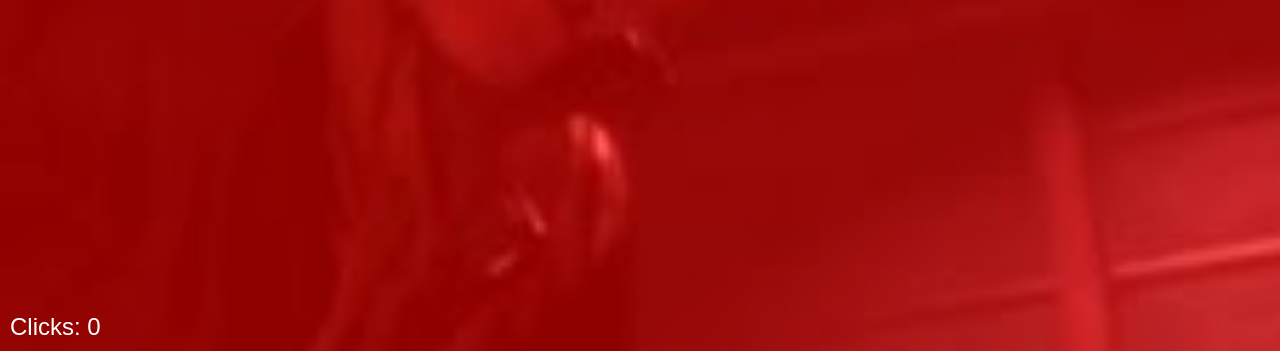
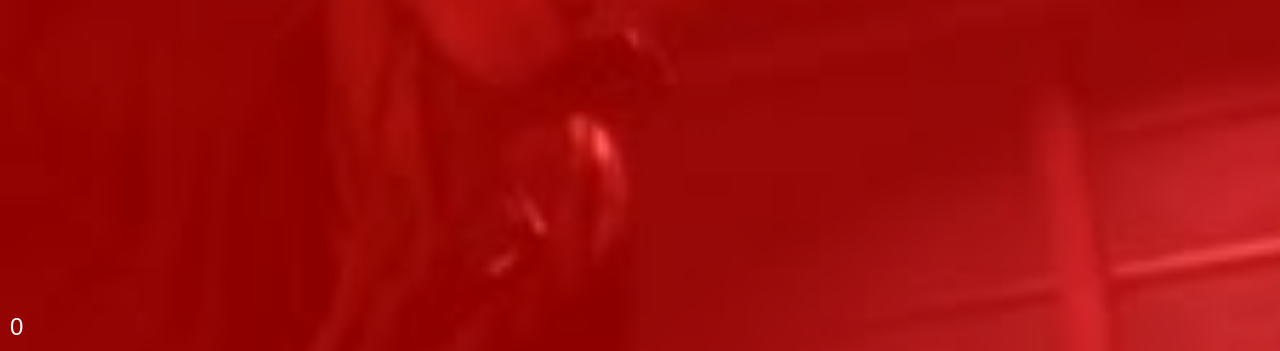
Before and after one commit to solidusbosss/FIDDLE, a plain HTML site: page index2.html in a window 1280 px wide. Shown: the part 449-800 px from the top of the page. Drawn offline with Linux system fonts and the light colour scheme.

Commit message:
Update index2.html

```diff
--- a/index2.html
+++ b/index2.html
@@ -79,7 +79,7 @@
   <img src="fiddle!.png" alt="Fiddle Image" class="fiddle-photo">
 
   <!-- Counter -->
-  <div class="counter" id="click-counter">Clicks: 0</div>
+  <div class="counter" id="click-counter"> 0</div>
 
   <!-- Audio -->
   <audio id="fiddle-sound" src="FIDDLE.mp3"></audio>
```
